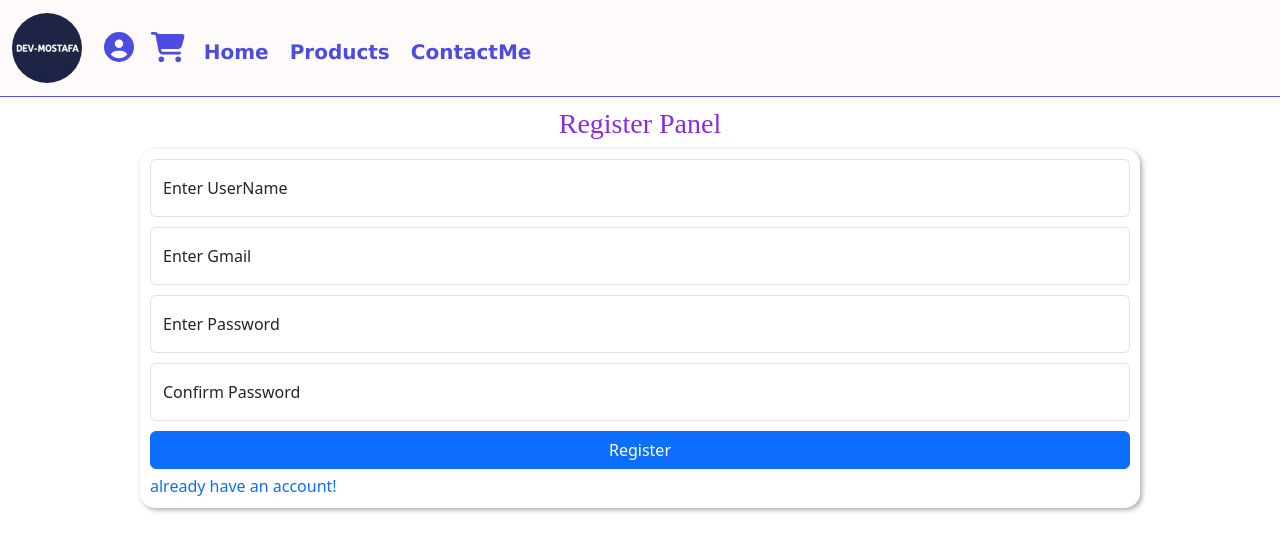
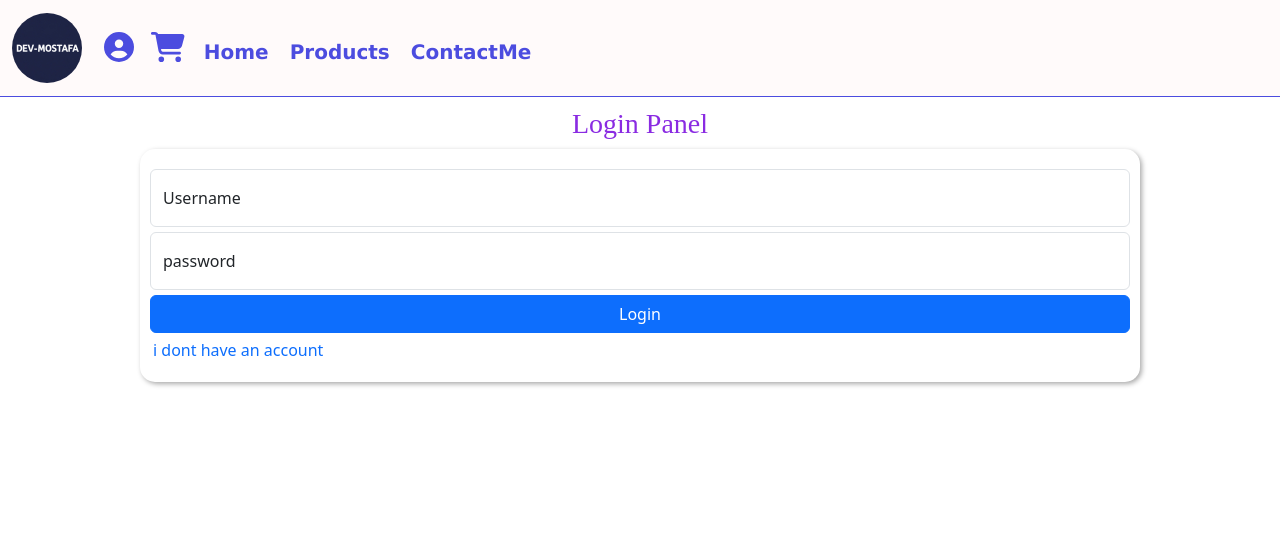
Before and after one commit to Dev-MostafaAzari/Uni-Project-Rework, a React (Create React App) app: page / in a window 1280 px wide. Shown: the top 552 px of the page. Built offline with nearby package versions, Linux system fonts and the light colour scheme.

Commit message:
loginPage/styling

```diff
--- a/src/App.js
+++ b/src/App.js
@@ -1,3 +1,4 @@
+import LoginPage from "./components/Login";
 import MainPage from "./components/Main";
 import NavbarPart from "./components/Navbar";
 import ProductsPage from "./components/Products";
@@ -10,7 +11,8 @@ function App() {
      <NavbarPart/>
      {/* <MainPage/> */}
      {/* <ProductsPage/> */}
-     <RegisterPage/>
+     {/* <RegisterPage/> */}
+     <LoginPage/>
     </div>
   );
 }
--- /dev/null
+++ b/src/components/Login.js
@@ -0,0 +1,29 @@
+import React from 'react';
+import axios from "axios";
+import { Button, Form,} from 'react-bootstrap';
+import "../styles/Login.css";
+
+
+
+function LoginPage(){
+
+    return(
+        <div className="mainLogin">
+            <h3 className="loginTitle">Login Panel</h3>
+            <Form className="loginForm">
+                <Form.Floating>
+                    <Form.Control name="username" type="text" placeholder=""/>
+                    <Form.Label>Username</Form.Label>
+                </Form.Floating>
+                <Form.Floating>
+                    <Form.Control name="password" type="password" placeholder=""/>
+                    <Form.Label>password</Form.Label>
+                </Form.Floating>
+                <Button type="submit">Login</Button>
+                <a href="#" className="needAccount">i dont have an account</a>
+            </Form>
+        </div>
+    )
+}
+
+export default LoginPage;
--- /dev/null
+++ b/src/styles/Login.css
@@ -0,0 +1,28 @@
+.loginTitle
+{
+    text-align: center;
+    color: blueviolet;
+    font-family:'Times New Roman', Times, serif;
+    margin-top: 10px;
+}
+.loginForm
+{
+    display: flex;
+    flex-direction: column;
+    justify-content: center;
+    max-width: 1000px;
+    margin: auto;
+    gap: 5px;
+    box-shadow: 2px 2px 5px #aaaaaa;
+    padding: 20px 10px;
+    border-radius: 15px;
+}
+.needAccount
+{
+    text-decoration: none;
+    padding-left: 3px;
+}
+.form-floating .form-control:focus
+{
+    box-shadow: none;
+}
```
